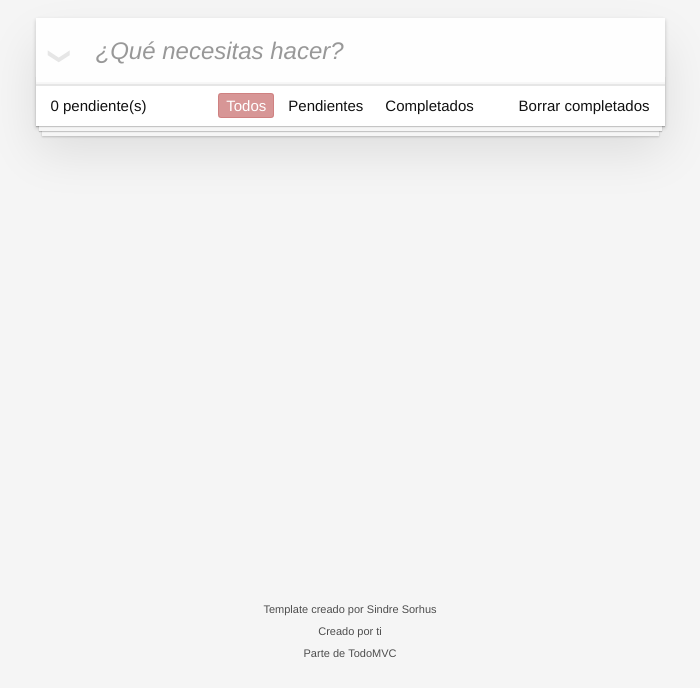
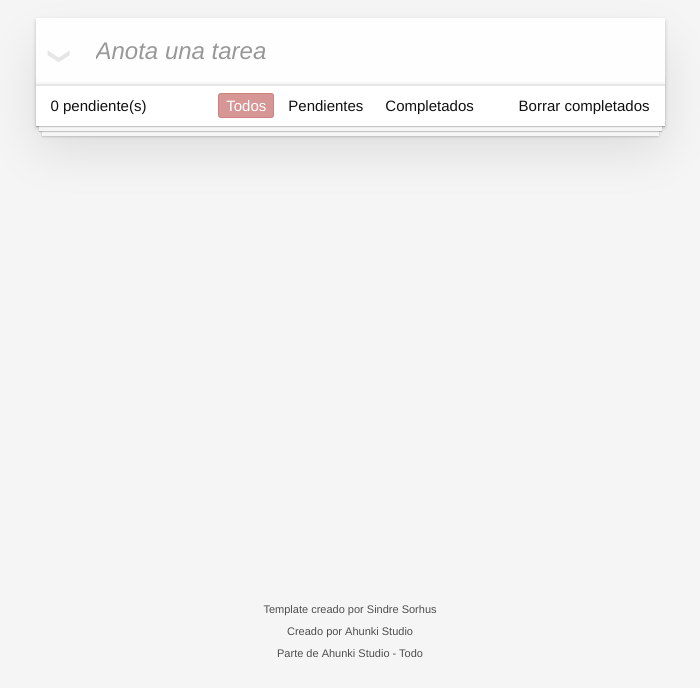
Before and after one commit to nk0dmk/todo-app, a website built with webpack: page docs/index.html in a window 1280 px wide. Shown: the part 112-800 px from the top of the page, without its empty margins (290-990 px from the left). Built offline with nearby package versions, Linux system fonts and the light colour scheme.

```diff
--- a/docs/index.html
+++ b/docs/index.html
@@ -1 +1 @@
-<!doctype html><html lang="es"><head><meta charset="utf-8"><meta name="viewport" content="width=device-width,initial-scale=1"><title>Template • TodoMVC</title><link href="main.09ca3102623b8059e2f9.css" rel="stylesheet"></head><body><section class="todoapp"><header class="header"><h1>Tareas</h1><input class="create-new-todo" placeholder="¿Qué necesitas hacer?" autofocus></header><section class="main"><input id="toggle-all" class="toggle-all" type="checkbox"> <label for="toggle-all">Mark all as complete</label><ul class="todo-list"></ul></section><footer class="footer"><span class="todo-count"><strong>0</strong> pendiente(s)</span><ul class="filters"><li><a class="selected filter" href="#/">Todos</a></li><li><a class="filter" href="#/active">Pendientes</a></li><li><a class="filter" href="#/completed">Completados</a></li></ul><button class="clear-completed">Borrar completados</button></footer></section><footer class="info"><p>Template creado por <a href="http://sindresorhus.com">Sindre Sorhus</a></p><p>Creado por <a href="http://todomvc.com">ti</a></p><p>Parte de <a href="http://todomvc.com">TodoMVC</a></p></footer><script defer="defer" src="main.d7bf79189ababc9a8df0.js"></script></body></html>
+<!doctype html><html lang="es"><head><meta charset="utf-8"><meta name="viewport" content="width=device-width,initial-scale=1"><title>Template • TodoMVC</title><link href="main.6ad6e8103f29751a4f0c.css" rel="stylesheet"></head><body><section class="todoapp"><header class="header"><h1>Tareas</h1><input class="create-new-todo" placeholder="Anota una tarea" autofocus></header><section class="main"><input id="toggle-all" class="toggle-all" type="checkbox"> <label for="toggle-all">Mark all as complete</label><ul class="todo-list"></ul></section><footer class="footer"><span class="todo-count"><strong>0</strong> pendiente(s)</span><ul class="filters"><li><a class="selected filter" href="#/">Todos</a></li><li><a class="filter" href="#/active">Pendientes</a></li><li><a class="filter" href="#/completed">Completados</a></li></ul><button class="clear-completed">Borrar completados</button></footer></section><footer class="info"><p>Template creado por <a href="https://sindresorhus.com" target="_blank" rel="noopener noreferrer">Sindre Sorhus</a></p><p>Creado por <a href="https://ahunki.com" target="_blank" rel="noopener noreferrer">Ahunki Studio</a></p><p>Parte de <a href="https://ahunki.com" target="_blank" rel="noopener noreferrer">Ahunki Studio - Todo</a></p></footer><script defer="defer" src="main.046e3814c9bc761da3a5.js"></script></body></html>
```
Also changed, not shown: 5 other files.
